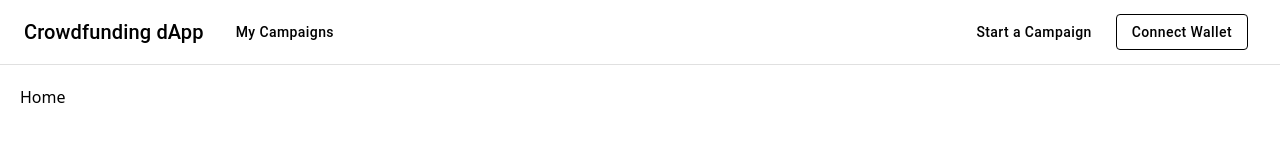
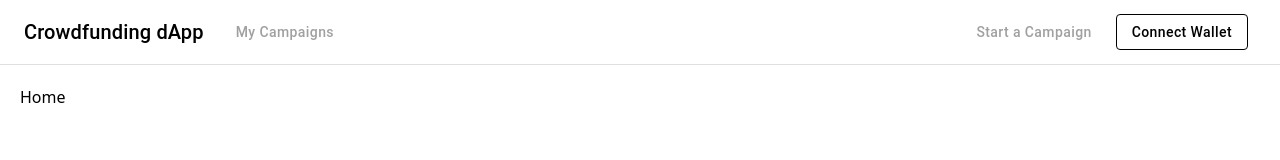
Before and after one commit to Hyhen115/DeFunds, a React (Vite) app: page / in a window 1280 px wide. Shown: the top 160 px of the page. Built offline with nearby package versions, Linux system fonts and the light colour scheme.

Commit message:
wallet icon drop down nav, logout function

```diff
--- a/package.json
+++ b/package.json
@@ -14,6 +14,7 @@
     "@emotion/styled": "^11.14.0",
     "@mui/icons-material": "^7.0.2",
     "@mui/material": "^7.0.2",
+    "@mui/system": "^7.0.2",
     "@tailwindcss/vite": "^4.1.3",
     "bootstrap": "^5.3.5",
     "ethereum-blockies-base64": "^1.0.2",
--- a/src/components/Navbar.jsx
+++ b/src/components/Navbar.jsx
@@ -1,11 +1,13 @@
 import React, { useEffect, useState } from "react";
-import { Link } from "react-router-dom";
-import { AppBar, Toolbar, Typography, Button, Box } from "@mui/material";
+import { Link, useNavigate } from "react-router-dom";
+import { AppBar, Toolbar, Typography, Button, Box, Collapse } from "@mui/material";
 import { connectWallet } from "../utils/wallet";
 import makeBlockie from "ethereum-blockies-base64";
 
 const Navbar = ({ account, setAccount, setWeb3 }) => {
   const [isMounted, setIsMounted] = useState(false);
+  const [dropdownOpen, setDropdownOpen] = useState(false);
+  const navigate = useNavigate();
 
   const handleConnect = async () => {
     try {
@@ -18,6 +20,21 @@ const Navbar = ({ account, setAccount, setWeb3 }) => {
       console.error("Wallet connection error:", error);
       alert(error.message);
     }
+  };
+
+  const handleLogout = () => {
+    setAccount(null);
+    setWeb3(null);
+    setDropdownOpen(false);
+    console.log("Logged out");
+  };
+
+  const handleRestrictedClick = (path) => {
+    if (!account) {
+      alert("Please connect your wallet to access this feature.");
+      return;
+    }
+    navigate(path);
   };
 
   useEffect(() => {
@@ -46,28 +63,37 @@ const Navbar = ({ account, setAccount, setWeb3 }) => {
           Crowdfunding dApp
         </Typography>
         <Button
-          component={Link}
-          to="/campaigns"
-          sx={{ color: "#000000", mx: 1, textTransform: "none" }}
+          onClick={() => handleRestrictedClick("/campaigns")}
+          sx={{
+            color: account ? "#000000" : "#A0A0A0",
+            mx: 1,
+            textTransform: "none",
+            pointerEvents: account ? "auto" : "none",
+          }}
         >
           My Campaigns
         </Button>
-        <Box sx={{ display: "flex", ml: "auto" }}>
+        <Box sx={{ display: "flex", alignItems: "center", ml: "auto" }}>
           <Button
-            component={Link}
-            to="/create"
-            sx={{ color: "#000000", mx: 1, textTransform: "none" }}
+            onClick={() => handleRestrictedClick("/create")}
+            sx={{
+              color: account ? "#000000" : "#A0A0A0",
+              mx: 1,
+              textTransform: "none",
+              pointerEvents: account ? "auto" : "none",
+            }}
           >
             Start a Campaign
           </Button>
           {account && isMounted ? (
+            <Box sx={{ position: "relative", mx: 1 }}>
               <Box
                 sx={{
+                  cursor: "pointer",
                   display: "flex",
                   alignItems: "center",
-                mx: 1,
-                pointerEvents: "none",
                 }}
+                onClick={() => setDropdownOpen(!dropdownOpen)}
               >
                 <img
                   src={makeBlockie(account)}
@@ -75,13 +101,42 @@ const Navbar = ({ account, setAccount, setWeb3 }) => {
                   style={{
                     height: "24px",
                     width: "24px",
-                  marginRight: "4px",
                     borderRadius: "50%",
                   }}
                 />
-              <Typography sx={{ color: "#000000" }}>
-                {account ? `${account.slice(0, 6)}...${account.slice(-4)}` : "Loading..."}
+              </Box>
+              <Collapse in={dropdownOpen}>
+                <Box
+                  sx={{
+                    position: "absolute",
+                    top: "100%",
+                    right: 0,
+                    backgroundColor: "#FFFFFF",
+                    border: "1px solid #E0E0E0",
+                    borderRadius: "4px",
+                    boxShadow: "0 2px 4px rgba(0,0,0,0.1)",
+                    zIndex: 1,
+                    p: 1,
+                    minWidth: "200px",
+                  }}
+                >
+                  <Typography sx={{ color: "#000000", mb: 1 }}>
+                    {`${account.slice(0, 6)}...${account.slice(-4)}`}
                   </Typography>
+                  <Button
+                    variant="outlined"
+                    sx={{
+                      color: "#000000",
+                      borderColor: "#000000",
+                      textTransform: "none",
+                      width: "100%",
+                    }}
+                    onClick={handleLogout}
+                  >
+                    Logout
+                  </Button>
+                </Box>
+              </Collapse>
             </Box>
           ) : (
             <Button
```
Lines whose indentation alone changed are shown as unchanged.
